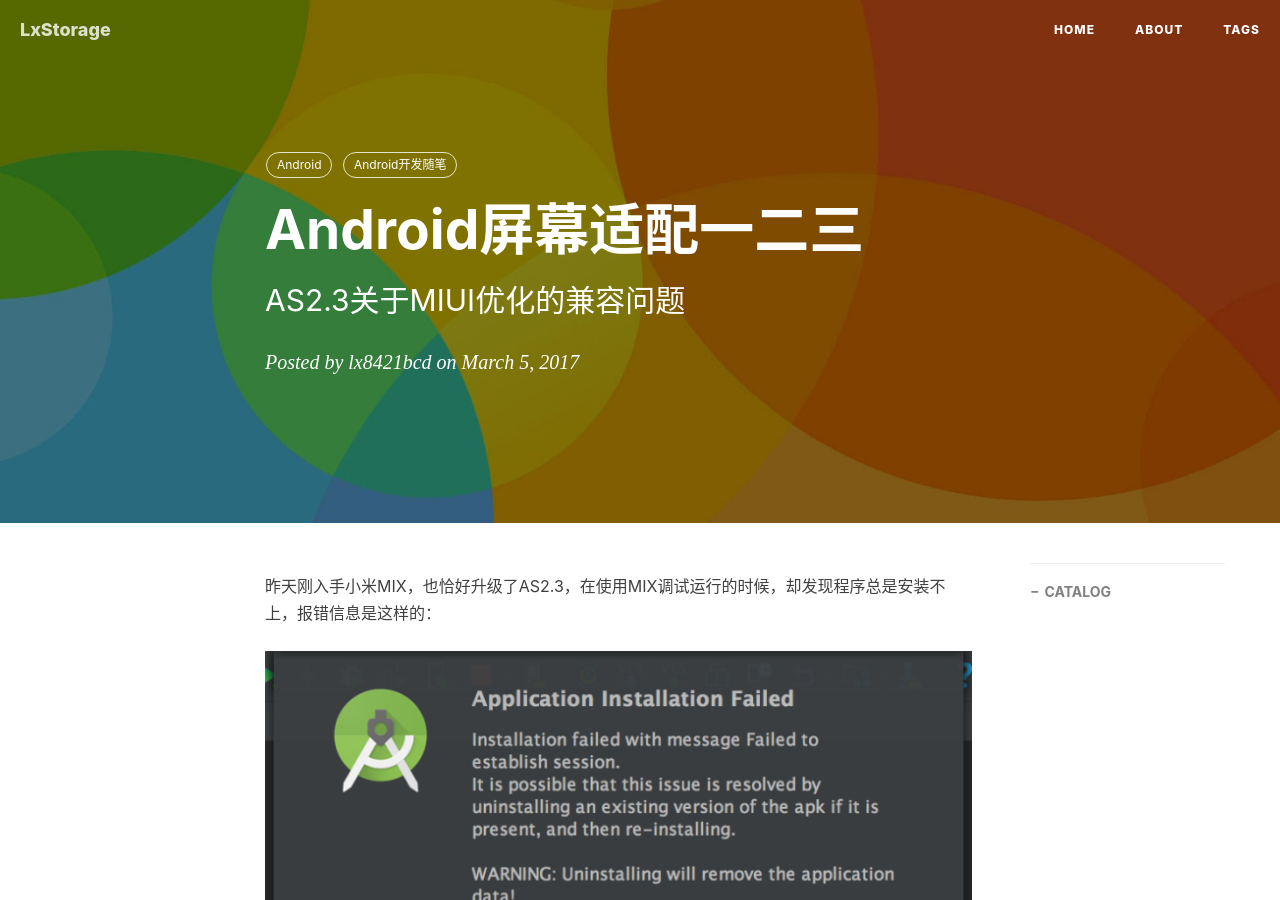
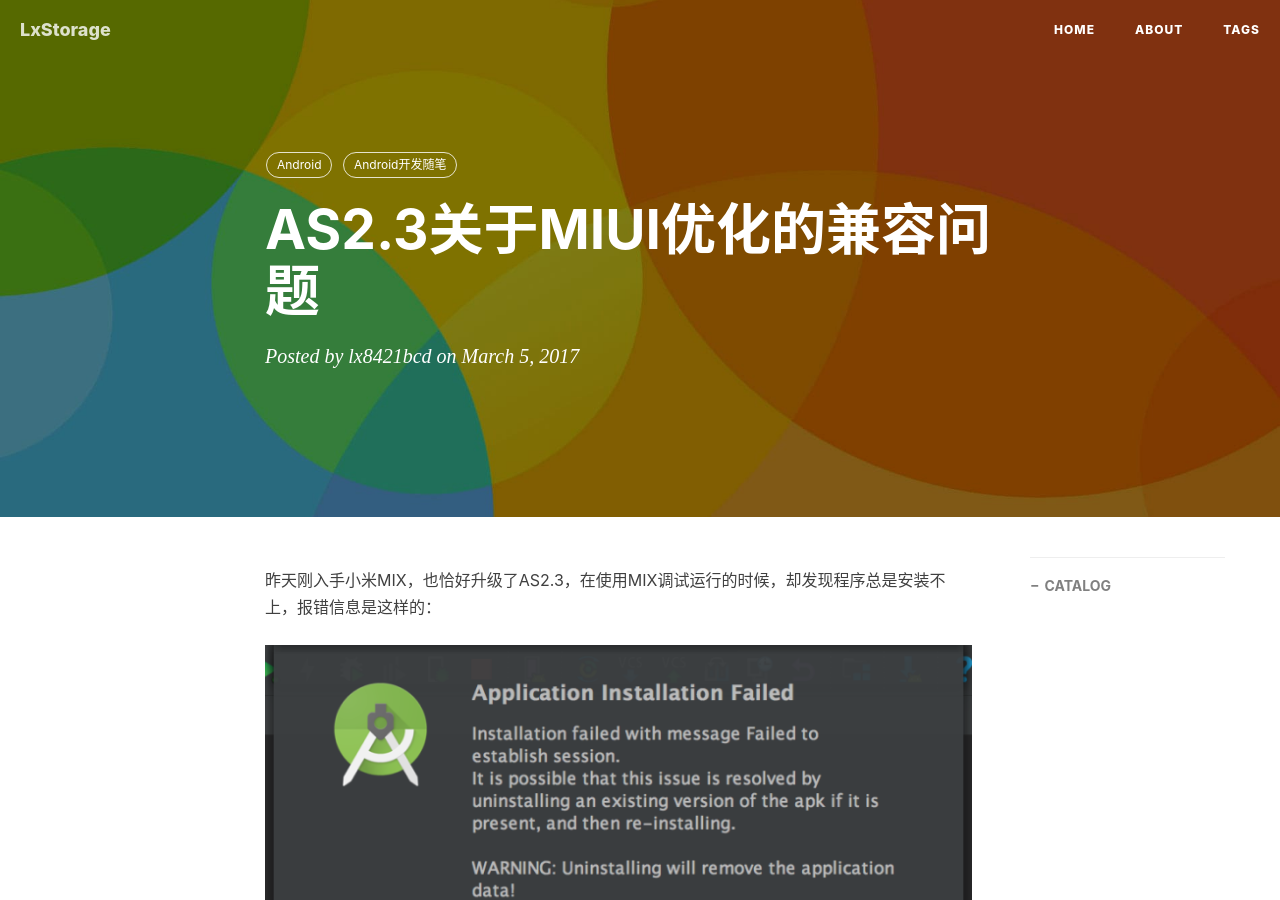
Before and after one commit to lx8421bcd/lx8421bcd.github.io, a Jekyll site: the page built from _posts/2017-03-05-AS2.3关于MIUI优化的兼容问题.md, in a window 1280 px wide and 900 px high. Built offline with Jekyll 4.4.1, drawn with Linux system fonts in a browser that asks for light colours; nearby versions of some CDN libraries; comment, search, counter and statistics services are not loaded.

Commit message:
Update 2017-03-05-AS2.3关于MIUI优化的兼容问题.md

```diff
--- a/_posts/2017-03-05-AS2.3关于MIUI优化的兼容问题.md
+++ b/_posts/2017-03-05-AS2.3关于MIUI优化的兼容问题.md
@@ -1,7 +1,7 @@
 ---
 layout:     post
-title:      Android屏幕适配一二三
-subtitle:   AS2.3关于MIUI优化的兼容问题
+title:      AS2.3关于MIUI优化的兼容问题
+subtitle:
 date:       2017-03-05
 author:     lx8421bcd
 header-img: img/post-bg-miui6.jpg
```
